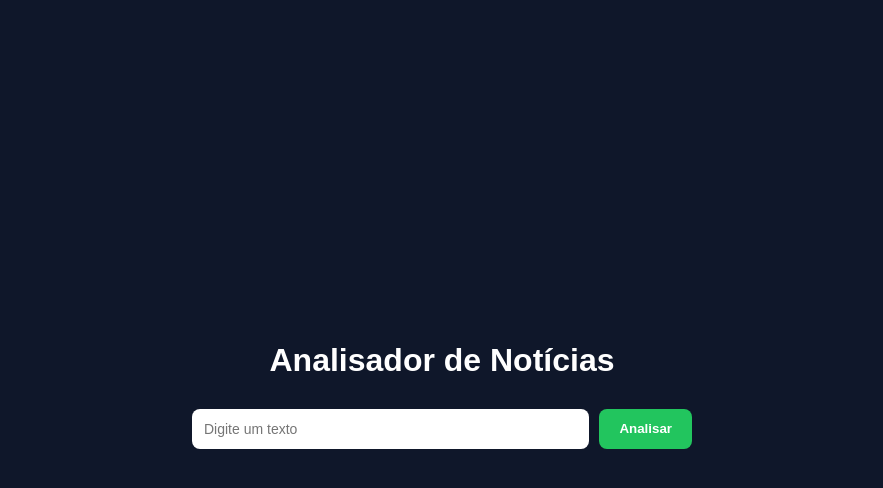
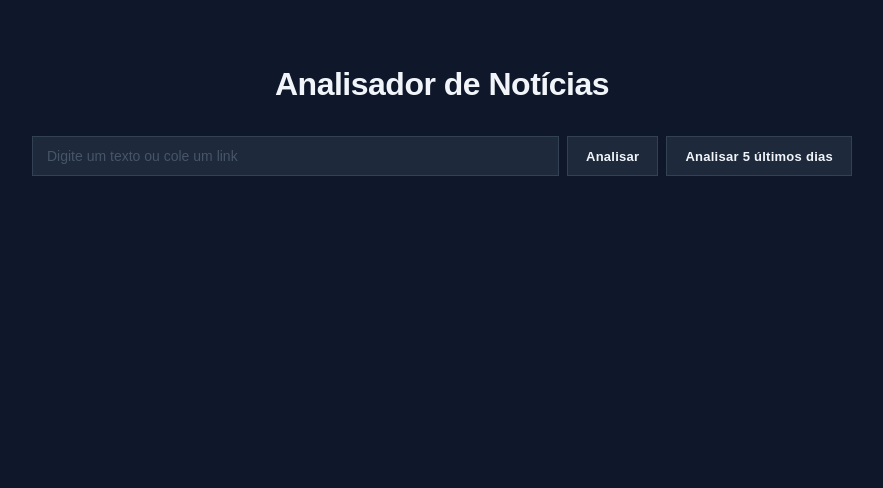
Before and after one commit to FelipeOliverb/APS-2026-1, a React (Vite) app: page / in a window 1280 px wide. Shown: the top 488 px of the page, without its empty margins (198-1081 px from the left). Built offline with nearby package versions, Linux system fonts and the light colour scheme.

Commit message:
mudancinhas

```diff
--- a/src/App.css
+++ b/src/App.css
@@ -2,158 +2,265 @@
   margin: 0;
   padding: 0;
   box-sizing: border-box;
-  font-family: sans-serif;
 }
 
 body {
   background: #0f172a;
-  color: #fff;
-
+  color: #f1f5f9;
+  font-family: 'Inter', 'Segoe UI', sans-serif;
+  font-size: 15px;
+  line-height: 1.5;
 }
 
 #center {
   display: flex;
   flex-direction: column;
   align-items: center;
-  justify-content: center;
-  font-size: 15px;
-  height: 85vh;
-  gap: 30px;
-  background-color: #0f172a;
+  justify-content: flex-start;
+  min-height: 100vh;
+  padding: 60px 20px 80px;
+  background: #0f172a;
+}
+
+.content {
+  width: 100%;
+  max-width: 820px;
+  text-align: center;
 }
 
 
 
-.hero img {
-  width: 120px;
-  opacity: 0.9;
-}
-
-.content {
-  text-align: center;
-  max-width: 500px;
-  width: 100%;
-}
 
 h1 {
   font-size: 2rem;
-  margin-bottom: 10px;
+  font-weight: 700;
+  letter-spacing: -0.5px;
+  color: #f1f5f9;
+  margin-bottom: 8px;
+  margin-top: 0;
+  padding: 0;
+}
+
+h2 {
+  font-size: 1.15rem;
+  font-weight: 600;
+  color: #f1f5f9;
+}
+
+h3 {
+  font-size: 1rem;
+  font-weight: 600;
+  color: #94a3b8;
+  text-transform: uppercase;
+  letter-spacing: 0.08em;
+  margin-bottom: 12px;
 }
 
 p {
-  opacity: 0.8;
+  color: #94a3b8;
+  font-size: 0.9rem;
 }
 
 .input-group {
-  margin-top: 20px;
+  margin-top: 28px;
   display: flex;
-  gap: 10px;
+  gap: 8px;
+  align-items: stretch;
 }
 
-input {
+.input-wrapper {
+  position: relative;
   flex: 1;
-  padding: 12px;
-  border-radius: 8px;
-  border: none;
+  display: flex;
+  align-items: center;
+}
+
+.input-wrapper input {
+  width: 100%;
+  padding: 11px 90px 11px 14px;
+  background: #1e293b;
+  border: 1px solid #334155;
+  border-radius: 0;
   outline: none;
   font-size: 14px;
+  color: #f1f5f9;
+  font-family: inherit;
+  transition: border-color 0.15s;
+}
+
+.input-wrapper input::placeholder {
+  color: #475569;
+}
+
+.input-wrapper input:focus {
+  border-color: #22c55e;
+}
+
+.input-badge {
+  position: absolute;
+  right: 10px;
+  font-size: 11px;
+  font-weight: 600;
+  padding: 3px 8px;
+  pointer-events: none;
+  white-space: nowrap;
+  letter-spacing: 0.04em;
+  text-transform: uppercase;
+}
+
+.input-badge.link {
+  background: #0f3460;
+  color: #5aabff;
+  border: 1px solid #1d6fdb55;
+}
+
+.input-badge.texto {
+  background: #052e16;
+  color: #4ade80;
+  border: 1px solid #16a34a55;
 }
 
 button {
-  padding: 12px 20px;
-  border: none;
-  border-radius: 8px;
-  background: #22c55e;
-  color: white;
+  padding: 11px 18px;
+  border: 1px solid #334155;
+  border-radius: 0;
+  background: #1e293b;
+  color: #f1f5f9;
   cursor: pointer;
-  font-weight: bold;
-  transition: 0.3s;
+  font-weight: 600;
+  font-size: 13px;
+  font-family: inherit;
+  letter-spacing: 0.02em;
+  transition: background 0.15s, border-color 0.15s, color 0.15s;
+  white-space: nowrap;
 }
 
 button:hover {
+  background: #22c55e;
+  border-color: #22c55e;
+  color: #052e16;
+}
+
+button:active {
   background: #16a34a;
+  border-color: #16a34a;
+}
+
+
+.mensagem {
+  color: #fbbf24;
+  font-size: 0.875rem;
+  margin-top: 14px;
+  padding: 10px 14px;
+  background: #1c1500;
+  border-left: 3px solid #fbbf24;
+  text-align: left;
 }
 
 .loading {
-  margin-top: 15px;
   color: #38bdf8;
+  margin-top: 14px;
+  font-size: 0.875rem;
 }
 
+
 .resultado {
-  margin-top: 20px;
-  padding: 20px;
-  border-radius: 12px;
+  margin-top: 24px;
+  padding: 20px 24px;
   text-align: left;
+  border-left: 3px solid transparent;
+  background: #1e293b;
 }
 
-.mensagem {
-  color: rgb(255, 255, 255);
-  padding: 5%;
+.resultado h2 {
+  margin-bottom: 12px;
   font-size: 1rem;
+  text-transform: uppercase;
+  letter-spacing: 0.08em;
+  color: #94a3b8;
+}
+
+.resultado p {
+  color: #cbd5e1;
+  font-size: 0.9rem;
+  margin-bottom: 6px;
+}
+
+.resultado p strong {
+  color: #f1f5f9;
+  font-weight: 600;
 }
 
 .resultado.positivo {
-  background: rgba(34, 197, 94, 0.2);
-  border: 1px solid #22c55e;
+  border-left-color: #22c55e;
+  background: #052e1633;
 }
 
 .resultado.negativo {
-  background: rgba(239, 68, 68, 0.2);
-  border: 1px solid #ef4444;
+  border-left-color: #ef4444;
+  background: #1c000033;
 }
 
-.resultado.neutro {
-  background: rgba(234, 179, 8, 0.2);
-  border: 1px solid #eab308;
+
+.titulo-estatisticas {
+  margin-top: 36px;
+  margin-bottom: 6px;
+  font-size: 0.75rem;
+  font-weight: 700;
+  text-transform: uppercase;
+  letter-spacing: 0.1em;
+  color: #475569;
+}
+
+
+.resumo {
+  display: flex;
+  gap: 16px;
+  justify-content: center;
+  flex-wrap: wrap;
+  margin-bottom: 24px;
+  padding: 12px 0;
+  border-top: 1px solid #1e293b;
+  border-bottom: 1px solid #1e293b;
+}
+
+.resumo p {
+  font-size: 0.85rem;
+  color: #64748b;
+  letter-spacing: 0.02em;
+}
+
+.resumo p strong {
+  color: #f1f5f9;
+  font-weight: 700;
 }
 
 .graficos-container {
   display: flex;
+  flex-wrap: wrap;
+  gap: 16px;
   justify-content: center;
-  align-items: center;
-  gap: 20px;
-
+  align-items: flex-start;
+  margin-top: 8px;
 }
 
 .grafico {
   flex: 1;
-  min-width: 300px;
-  margin-bottom: 5%;
+  min-width: 280px;
+  background: #1e293b;
+  border: 1px solid #334155;
+  padding: 16px;
+  margin-bottom: 16px;
 }
 
-
-.grafico-barra {
-  width: 60%;
+.grafico h2,
+.grafico h3 {
+  text-align: left;
+  margin-bottom: 14px;
+  padding-bottom: 10px;
+  border-bottom: 1px solid #334155;
+  font-size: 0.75rem;
+  text-transform: uppercase;
+  letter-spacing: 0.08em;
+  color: #475569;
 }
-
-
-.grafico-pizza {
-  width: 50%;
-}
-
-.resumo {
-  padding: 2%;
-
-}
-
-.titulo-estatisticas {
-  padding: 2%;
-}
-
-.titulo{
-  font-size: 2.5rem;
-  font-weight: bold;
-  color: #22c55e;
-  margin-bottom: 15px;
-  margin-top: 15px;
-  padding-top: 15px;
-}
-
-
-
-.content h1 {
-  padding: 10px;
-  margin-top: 100px;
-  font-size: 32px;
-  font-weight: bold;
-}
--- a/src/App.tsx
+++ b/src/App.tsx
@@ -1,20 +1,10 @@
 import { useState, useMemo } from 'react'
 import './App.css'
 import {
-  BarChart,
-  Bar,
-  XAxis,
-  YAxis,
-  Tooltip,
-  CartesianGrid,
-  PieChart,
-  Pie,
-  LineChart,
-  Line,
-  Cell,
-  ResponsiveContainer,
-  Legend
+  BarChart, Bar, XAxis, YAxis, Tooltip, CartesianGrid,
+  PieChart, Pie, LineChart, Line, Cell, ResponsiveContainer, Legend
 } from "recharts"
+import { fetchHistory, type HistoryRecord } from "./api/history"
 
 type Resultado = {
   sentimento: string
@@ -29,17 +19,34 @@ type DadoGrafico = {
   porcentagem: string
 }
 
+type ViewMode = 'analisar' | 'dias' | null
+type InputType = 'link' | 'texto' | null
+
+function isURL(value: string): boolean {
+  try {
+    const url = new URL(value)
+    return url.protocol === 'http:' || url.protocol === 'https:'
+  } catch {
+    return false
+  }
+}
+
 function App() {
   const [link, setLink] = useState('')
   const [resultado, setResultado] = useState<Resultado | null>(null)
   const [loading, setLoading] = useState(false)
   const [msg, setMsg] = useState('')
   const [historico, setHistorico] = useState<Resultado[]>([])
+  const [viewMode, setViewMode] = useState<ViewMode>(null)
+
+  const inputType: InputType = link.trim() === '' ? null : isURL(link.trim()) ? 'link' : 'texto'
+
+  const [historicoDias, setHistoricoDias] = useState<Record<string, HistoryRecord[]>>({})
+  const [dadosLinhaDias, setDadosLinhaDias] = useState<any[]>([])
 
   const CORES_SENTIMENTO: Record<string, string> = {
     positivo: "#00fe72",
     negativo: "#db1d1d",
-    neutro: "#7ee5ff"
   }
 
   const analisar = async () => {
@@ -47,49 +54,36 @@ function App() {
       setMsg("Cole um texto primeiro")
       return
     }
-
     try {
       setLoading(true)
       setMsg("")
+      setViewMode('analisar')
+      setHistoricoDias({})
+      setDadosLinhaDias([])
 
+      const payload = inputType === 'link' ? { link } : { text: link }
       const res = await fetch("http://localhost:5000/predict", {
         method: "POST",
-        headers: {
-          "Content-Type": "application/json"
-        },
-        body: JSON.stringify({ "link": link })
-        // body: JSON.stringify({ "text": texto })
+        headers: { "Content-Type": "application/json" },
+        body: JSON.stringify(payload)
       })
-
-
-      // const res = await fetch("http://localhost:5000/insert", {
-      //   method: "POST",
-      //   headers: {
-      //     "Content-Type": "application/json"
-      //   },
-      //   body: JSON.stringify({ "link": link, "date" : "12/05/2026" })
-      // })
-
       if (!res.ok) throw new Error("Erro no servidor")
-
       const data = await res.json()
       if (data.error) {
         setMsg(data.error)
         return
       }
-
       const prediction = data.prediction || {}
+      const sentimentoRaw = (prediction.sentiment || prediction.sentimento || "").toString()
 
       const novoResultado: Resultado = {
-        sentimento: (prediction.sentiment || prediction.sentimento || "").toString(),
+        sentimento: sentimentoRaw,
         tema: (prediction.class || prediction.tema || "").toString(),
         sentimentoConfianca: (prediction.sentiment_confidence || 0).toString(),
         temaConfianca: (prediction.class_confidence || 0).toString()
       }
-
       setResultado(novoResultado)
       setHistorico((prev) => [...prev, novoResultado])
-
     } catch (error) {
       console.error(error)
       setMsg("Erro ao conectar com o servidor")
@@ -98,16 +92,79 @@ function App() {
     }
   }
 
+  const analisarUltimosDias = async () => {
+    try {
+      setLoading(true)
+      setMsg("")
+      setViewMode('dias')
+      setResultado(null)
+      setHistorico([])
+
+      const history = await fetchHistory()
+
+      const agrupado: Record<string, HistoryRecord[]> = {}
+      history.forEach((item: HistoryRecord) => {
+        const data = item.date
+        if (!agrupado[data]) agrupado[data] = []
+        agrupado[data].push(item)
+      })
+
+      const ultimos5Dias = Object.keys(agrupado)
+        .sort((a, b) => {
+          const parseDate = (d: string) => {
+            if (d.includes("/")) {
+              const [dia, mes, ano] = d.split("/")
+              return new Date(`${ano}-${mes}-${dia}`).getTime()
+            }
+            return new Date(d).getTime()
+          }
+          return parseDate(b) - parseDate(a)
+        })
+        .slice(0, 5)
+
+      const resultadoFinal: Record<string, HistoryRecord[]> = {}
+      ultimos5Dias.forEach((dia) => {
+        resultadoFinal[dia] = agrupado[dia]
+      })
+
+      setHistoricoDias(resultadoFinal)
+
+      const linha = ultimos5Dias.map((dia) => {
+        let positivo = 0
+        let negativo = 0
+        resultadoFinal[dia].forEach((item) => {
+          if (item.sentiment === "positivo") positivo++
+          if (item.sentiment === "negativo") negativo++
+        })
+        return { dia, positivo, negativo }
+      })
+
+      setDadosLinhaDias(linha)
+    } catch (error) {
+      console.error(error)
+      setMsg("Erro ao carregar histórico")
+    } finally {
+      setLoading(false)
+    }
+  }
+
+  const gerarDadosTema = (dados: HistoryRecord[]) => {
+    const contagem: Record<string, number> = {}
+    dados.forEach((item) => {
+      contagem[item.className] = (contagem[item.className] || 0) + 1
+    })
+    return Object.keys(contagem).map((tema) => ({
+      nome: tema,
+      valor: contagem[tema]
+    }))
+  }
 
   const dadosGrafico: DadoGrafico[] = useMemo(() => {
     const contagem: Record<string, number> = {}
-
     historico.forEach((item) => {
       contagem[item.sentimento] = (contagem[item.sentimento] || 0) + 1
     })
-
-    const total = historico.length || 1
-
+    const total = Object.values(contagem).reduce((a, b) => a + b, 0) || 1
     return Object.keys(contagem).map((key) => ({
       nome: key,
       valor: contagem[key],
@@ -115,23 +172,14 @@ function App() {
     }))
   }, [historico])
 
-
   const dadosLinha = useMemo(() => {
     let positivo = 0
     let negativo = 0
-    let neutro = 0
-
-    return historico.map((item, index) => {
+    return historico
+      .map((item, index) => {
         if (item.sentimento === "positivo") positivo++
         if (item.sentimento === "negativo") negativo++
-      if (item.sentimento === "neutro") neutro++
-
-      return {
-        index: index + 1,
-        positivo,
-        negativo,
-        neutro
-      }
+        return { index: index + 1, positivo, negativo }
       })
   }, [historico])
 
@@ -141,27 +189,34 @@ function App() {
         <h1>Analisador de Notícias</h1>
 
         <div className="input-group">
+          <div className="input-wrapper">
             <input
               type="text"
-            placeholder="Digite um texto"
+              placeholder="Digite um texto ou cole um link"
               value={link}
               onChange={(e) => setLink(e.target.value)}
             />
-
-          <button onClick={analisar}>
-            Analisar
-          </button>
+            {inputType && (
+              <span className={`input-badge ${inputType}`}>
+                {inputType === 'link' ? 'Link' : 'Texto'}
+              </span>
+            )}
+          </div>
+          <button onClick={analisar}>Analisar</button>
+          <button onClick={analisarUltimosDias}>Analisar 5 últimos dias</button>
         </div>
 
         {msg && <p className="mensagem">{msg}</p>}
         {loading && <p>Carregando...</p>}
 
+        {viewMode === 'analisar' && (
+          <>
             {resultado && (
               <div className={`resultado ${resultado.sentimento}`}>
                 <h2>Resultado</h2>
                 <p><strong>Sentimento:</strong> {resultado.sentimento}</p>
                 <p><strong>Tema:</strong> {resultado.tema}</p>
-            <p><strong>Confiança do Sentimento  :</strong> {resultado.sentimentoConfianca}%</p>
+                <p><strong>Confiança do Sentimento:</strong> {resultado.sentimentoConfianca}%</p>
                 <p><strong>Confiança do Tema:</strong> {resultado.temaConfianca}%</p>
               </div>
             )}
@@ -169,7 +224,6 @@ function App() {
             {historico.length > 0 && (
               <>
                 <h2 className="titulo-estatisticas">Estatísticas</h2>
-
                 <div className="resumo">
                   {dadosGrafico.map((item) => (
                     <p key={item.nome}>
@@ -179,8 +233,6 @@ function App() {
                 </div>
 
                 <div className="graficos-container">
-
-
                   <div className="grafico">
                     <ResponsiveContainer width="100%" height={250}>
                       <BarChart data={dadosGrafico}>
@@ -188,35 +240,27 @@ function App() {
                         <XAxis dataKey="nome" />
                         <YAxis />
                         <Tooltip />
-
                         <Bar dataKey="valor">
                           {dadosGrafico.map((entry, index) => (
-                        <Cell key={index} fill={CORES_SENTIMENTO[entry.nome]} />
+                            <Cell key={index} fill={CORES_SENTIMENTO[entry.nome] ?? "#aaa"} />
                           ))}
                         </Bar>
                       </BarChart>
                     </ResponsiveContainer>
                   </div>
 
-
                   <div className="grafico">
                     <ResponsiveContainer width="100%" height={250}>
                       <PieChart>
-                    <Pie
-                      data={dadosGrafico}
-                      dataKey="valor"
-                      nameKey="nome"
-                      outerRadius={100}
-                    >
+                        <Pie data={dadosGrafico} dataKey="valor" nameKey="nome" outerRadius={100}>
                           {dadosGrafico.map((entry, index) => (
-                        <Cell key={index} fill={CORES_SENTIMENTO[entry.nome]} />
+                            <Cell key={index} fill={CORES_SENTIMENTO[entry.nome] ?? "#aaa"} />
                           ))}
                         </Pie>
                         <Tooltip />
                       </PieChart>
                     </ResponsiveContainer>
                   </div>
-
 
                   <div className="grafico">
                     <ResponsiveContainer width="100%" height={250}>
@@ -226,37 +270,70 @@ function App() {
                         <YAxis />
                         <Tooltip />
                         <Legend />
-
-                    <Line
-                      type="monotone"
-                      dataKey="positivo"
-                      stroke="#00fe72"
-                      strokeWidth={3}
-                    />
-
-                    <Line
-                      type="monotone"
-                      dataKey="negativo"
-                      stroke="#db1d1d"
-                      strokeWidth={3}
-                    />
-
-                    <Line
-                      type="monotone"
-                      dataKey="neutro"
-                      stroke="#7ee5ff"
-                      strokeWidth={3}
-                    />
+                        <Line type="monotone" dataKey="positivo" stroke="#00fe72" strokeWidth={3} />
+                        <Line type="monotone" dataKey="negativo" stroke="#db1d1d" strokeWidth={3} />
                       </LineChart>
                     </ResponsiveContainer>
                   </div>
-
                 </div>
               </>
             )}
+          </>
+        )}
+
+
+        {viewMode === 'dias' && (
+          <>
+            {Object.entries(historicoDias).map(([dia, dados]) => {
+              const dadosPizza = gerarDadosTema(dados)
+              return (
+                <div className="grafico" key={dia}>
+                  <h3>{dia}</h3>
+                  <ResponsiveContainer width="100%" height={250}>
+                    <PieChart>
+                      <Pie
+                        data={dadosPizza}
+                        dataKey="valor"
+                        nameKey="nome"
+                        outerRadius={100}
+                        label
+                      >
+                        {dadosPizza.map((_, index) => (
+                          <Cell key={index} fill={`hsl(${index * 60}, 70%, 50%)`} />
+                        ))}
+                      </Pie>
+                      <Tooltip />
+                      <Legend />
+                    </PieChart>
+                  </ResponsiveContainer>
+                </div>
+              )
+            })}
+
+            {dadosLinhaDias.length > 0 && (
+              <div className="grafico">
+                <h2>Sentimentos por dia</h2>
+                <ResponsiveContainer width="100%" height={300}>
+                  <LineChart data={dadosLinhaDias}>
+                    <CartesianGrid strokeDasharray="3 3" />
+                    <XAxis dataKey="dia" />
+                    <YAxis />
+                    <Tooltip />
+                    <Legend />
+                    <Line type="monotone" dataKey="positivo" stroke="#00fe72" strokeWidth={3} />
+                    <Line type="monotone" dataKey="negativo" stroke="#db1d1d" strokeWidth={3} />
+                  </LineChart>
+                </ResponsiveContainer>
+              </div>
+            )}
+          </>
+        )}
+
       </div>
     </section>
   )
 }
 
+
+
 export default App
```
Lines whose indentation alone changed are shown as unchanged.
